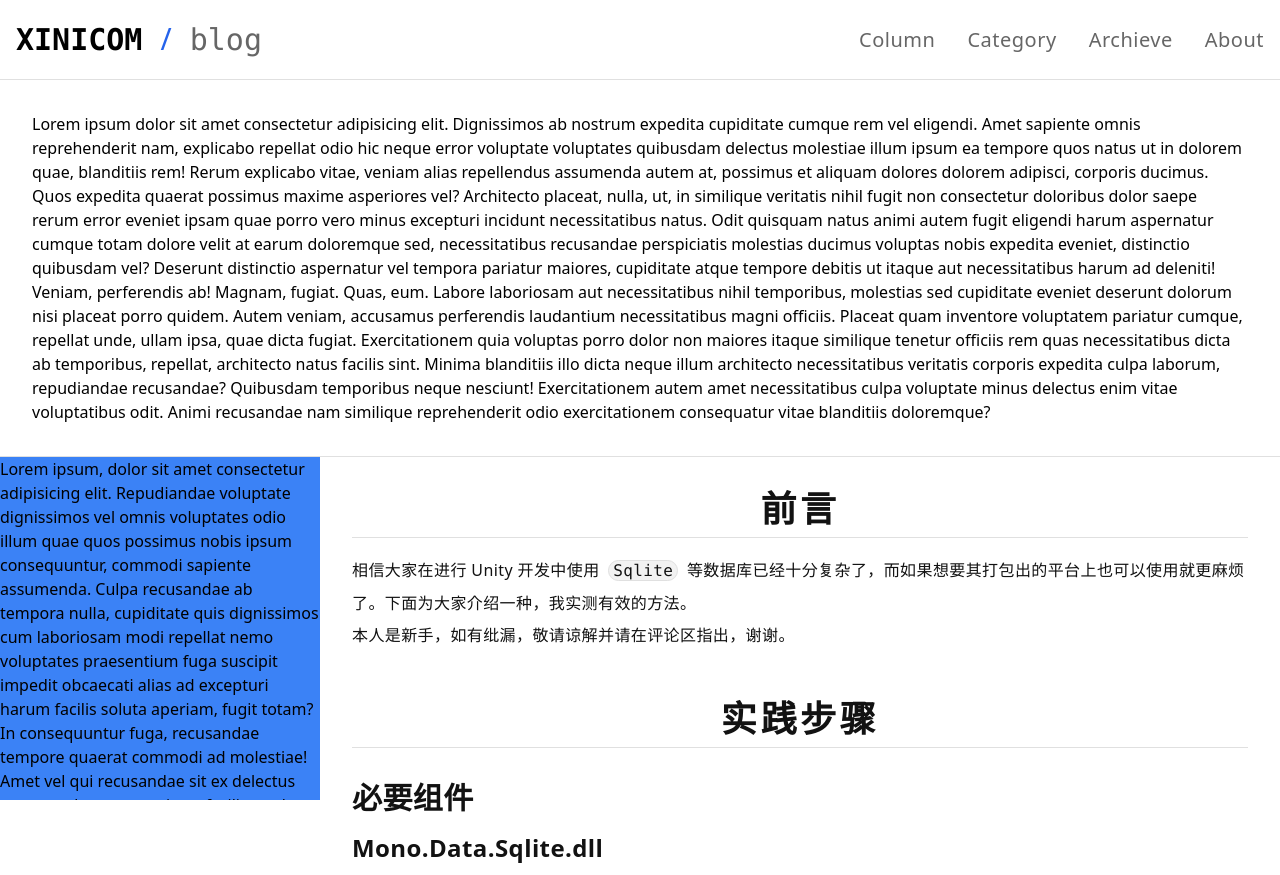
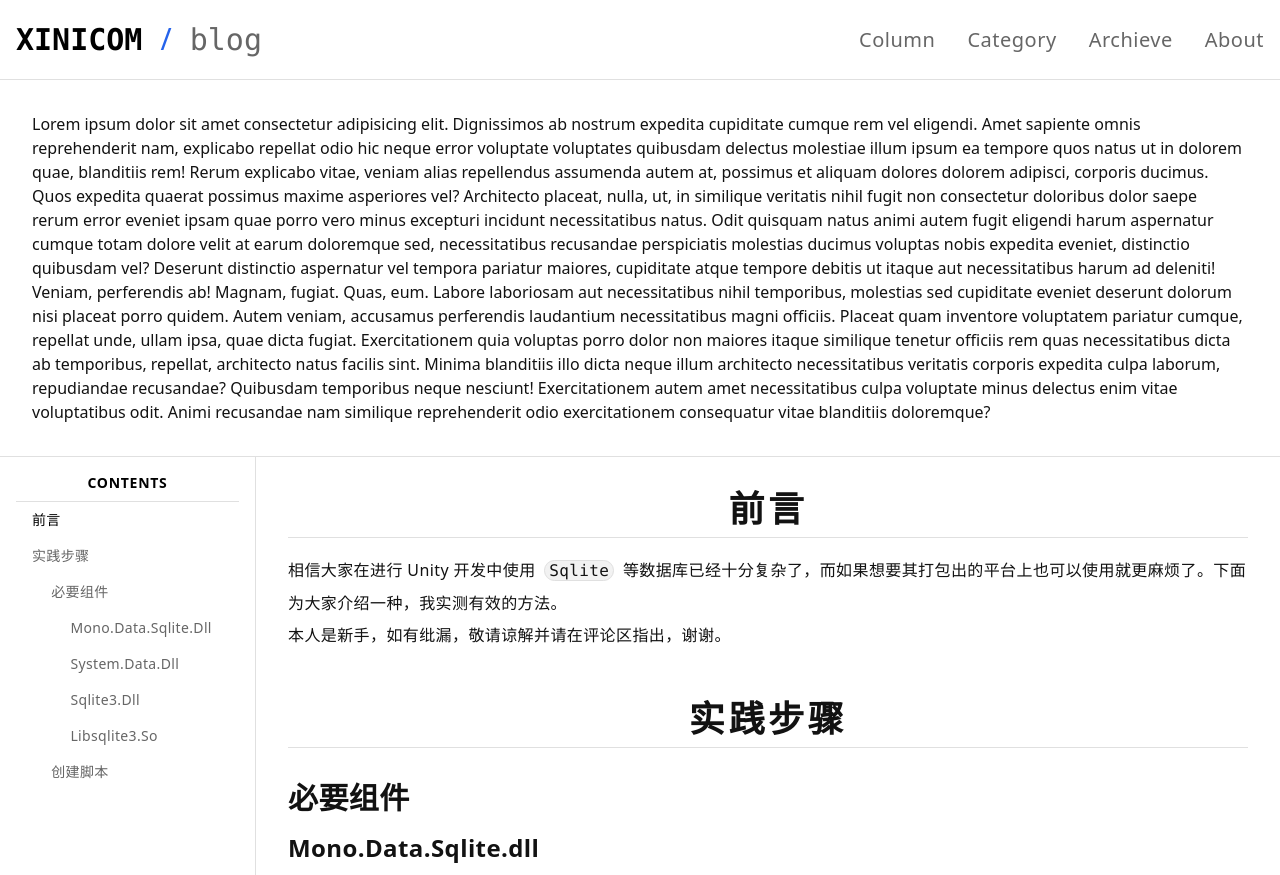
Before and after one commit to XINICOM/LearnTailwindCSS, a website: page src/articles/2026/07/12/testarticle1/index.html in a window 1280 px wide. Shown: the top 875 px of the page. Drawn offline with Linux system fonts and the light colour scheme.

Commit message:
TODO: enrich aside content DONE: basic aside function

```diff
--- a/src/articles/2026/07/12/testarticle1/index.html
+++ b/src/articles/2026/07/12/testarticle1/index.html
@@ -69,19 +69,18 @@
             >
                 <div>
                     <div
-                        class="text-lg uppercase tracking-wider text-center color-floating color-solid py-2 sticky top-0 border-y color-border"
+                        class="text-lg uppercase tracking-wider text-center color-floating color-solid py-2 sticky top-0 border-y color-border font-semibold"
                     >
                         contents
                     </div>
                     <div
-                        id="toc"
-                        class="flex flex-col gap-4 w-full text-lg capitalize tracking-wide py-2 px-8"
+                        class="toc flex flex-col gap-4 w-full text-lg capitalize tracking-wide py-2 px-8"
                     ></div>
                 </div>
                 <!-- <hr /> -->
                 <div>
                     <div
-                        class="text-lg uppercase tracking-wider text-center color-floating color-solid py-2 sticky top-0 border-y color-border"
+                        class="text-lg uppercase tracking-wider text-center color-floating color-solid py-2 sticky top-0 border-y color-border font-semibold"
                     >
                         navigation
                     </div>
@@ -97,7 +96,9 @@
             </div>
         </nav>
         <!-- TITLE -->
-        <div class="aside-resize-top mt-16 lg:mt-20 p-8 border-b color-border">
+        <div
+            class="aside-resize-top mt-16 lg:mt-20 p-8 border-b color-border color-text-content"
+        >
             Lorem ipsum dolor sit amet consectetur adipisicing elit. Dignissimos
             ab nostrum expedita cupiditate cumque rem vel eligendi. Amet
             sapiente omnis reprehenderit nam, explicabo repellat odio hic neque
@@ -133,55 +134,24 @@
         <!-- MAIN PART (ASIDE + TEXT CONTENT) -->
         <div class="content-body">
             <!-- LEFT ASIDE -->
-            <div class="hidden lg:block">
+            <div class="hidden lg:block border-r color-border">
                 <div class="py-0 pt-0 sticky top-20">
                     <aside
-                        class="aside-height-control-target flex flex-col bg-blue-500"
+                        class="aside-height-control-target flex flex-col text-sm"
                     >
                         <div
                             class="overflow-y-scroll grow"
                             style="overscroll-behavior: contain"
                         >
-                            <div class="h-fit w-full">
-                                Lorem ipsum, dolor sit amet consectetur
-                                adipisicing elit. Repudiandae voluptate
-                                dignissimos vel omnis voluptates odio illum quae
-                                quos possimus nobis ipsum consequuntur, commodi
-                                sapiente assumenda. Culpa recusandae ab tempora
-                                nulla, cupiditate quis dignissimos cum
-                                laboriosam modi repellat nemo voluptates
-                                praesentium fuga suscipit impedit obcaecati
-                                alias ad excepturi harum facilis soluta aperiam,
-                                fugit totam? In consequuntur fuga, recusandae
-                                tempore quaerat commodi ad molestiae! Amet vel
-                                qui recusandae sit ex delectus nostrum deserunt
-                                pariatur facilis, unde eos. Quibusdam corrupti
-                                beatae amet, officiis tenetur, tempore dolore
-                                soluta obcaecati nesciunt aliquam unde ipsum
-                                vero et. Soluta esse necessitatibus, veritatis
-                                impedit nesciunt iores, laborum repudiandae
-                                reiciendis. Consequatur vero voluptas explicabo
-                                unde dolorem doloremque temporibus error, labore
-                                perspiciatis? Fuga nam culpa aperiam? Culpa
-                                quidem qui voluptas modi beatae! Rem, veniam
-                                illum? Aliquam atque expedita totam voluptatibus
-                                facere iste, laborum culpa veniam numquam, eos
-                                iusto, vero quod saepe laudantium? Autem odit
-                                rem placeat excepturi quam. Incidunt magni unde
-                                ad numquam hic minima cum, id animi sapiente
-                                pariatur asperiores voluptatibus ipsa at optio,
-                                nisi itaque sed laboriosam architecto
-                                perferendis perspiciatis assumenda vitae!
-                                Ratione similique est consequuntur itaque id,
-                                veritatis nesciunt dicta ullam, laboriosam rem
-                                enim vel aliquid mollitia excepturi praesentium.
-                                Sit a atque odit, earum sed tenetur similique
-                                reprehenderit voluptate repellendus esse
-                                quisquam ipsum quas expedita doloribus fugiat
-                                quia cumque dolorem quos laudantium quam, autem
-                                rem accusantium eos. Incidunt perferendis illum
-                                dolorem, cumque non quas quis atque tenetur amet
-                                eum. In, soluta odit!
+                            <div class="pb-2 px-4 hidden lg:block 2xl:hidden">
+                                <div
+                                    class="uppercase tracking-wider text-center pt-4 pb-2 sticky top-0 border-b color-border color-text-primary color-layer-0 font-semibold"
+                                >
+                                    contents
+                                </div>
+                                <div
+                                    class="toc flex flex-col gap-4 w-full capitalize tracking-wide py-2 px-4"
+                                ></div>
                             </div>
                         </div>
                     </aside>
@@ -395,19 +365,25 @@
                 </article>
             </main>
             <!-- RIGHT ASIDE -->
-            <div class="hidden 2xl:block">
+            <div class="hidden 2xl:block border-l color-border">
                 <div class="py-0 pt-0 sticky top-20">
                     <aside
-                        class="aside-height-control-target flex flex-col bg-red-500"
+                        class="aside-height-control-target flex flex-col text-sm"
                     >
                         <div
                             class="overflow-y-scroll grow"
                             style="overscroll-behavior: contain"
                         >
-                            <div
-                                id="toc"
-                                class="flex flex-col gap-4 w-full text-lg capitalize tracking-wide py-2 px-8"
-                            ></div>
+                            <div class="pb-2 px-4">
+                                <div
+                                    class="uppercase tracking-wider text-center pt-4 pb-2 sticky top-0 border-b color-border color-text-primary color-layer-0 font-semibold"
+                                >
+                                    contents
+                                </div>
+                                <div
+                                    class="toc flex flex-col gap-4 w-full capitalize tracking-wide py-2 px-4"
+                                ></div>
+                            </div>
                         </div>
                     </aside>
                 </div>
--- a/src/input.css
+++ b/src/input.css
@@ -17,7 +17,7 @@ html {
     @apply w-screen min-h-screen;
     @apply mt-0;
     /* @apply left-0 right-0 bottom-0 top-16 lg:top-20 overflow-auto; */
-    @apply block lg:grid grid-cols-1 lg:grid-cols-[20rem_1fr] 2xl:grid-cols-[20rem_1fr_20rem];
+    @apply block lg:grid grid-cols-1 lg:grid-cols-[16rem_1fr] 2xl:grid-cols-[16rem_1fr_16rem];
 }
 .text-body {
     @apply max-w-5xl mx-auto px-8 leading-loose tracking-wide;
@@ -62,7 +62,8 @@ hr {
 /* TOC BTN */
 .toc-item {
     @apply text-textSecondary-light hover:text-textPrimary-light dark:text-textSecondary-dark dark:hover:text-textPrimary-dark;
-    @apply capitalize whitespace-pre-wrap;
+    @apply capitalize;
+    word-break: break-all;
 }
 .toc-item.toc-active {
     @apply text-textPrimary-light dark:text-textPrimary-dark;
--- a/src/scripts/tocGenterator.js
+++ b/src/scripts/tocGenterator.js
@@ -1,6 +1,6 @@
 const CONFIG = {
     tags: ["h1", "h2", "h3"],
-    tocContainer_ID: "toc",
+    tocContainer_Class: "toc",
     content_Attribute: "tocSource",
     safety_scroll_offset: 1,
 };
@@ -11,9 +11,9 @@ CONFIG.tags.forEach((x) => {
     if (tagIndent < baseIndent) baseIndent = tagIndent;
 });
 
-const container = document.getElementById(CONFIG.tocContainer_ID);
+const containers = document.querySelectorAll(`.${CONFIG.tocContainer_Class}`);
 const content = document.querySelector(`article[${CONFIG.content_Attribute}]`);
-if (container && content) {
+if (containers.length > 0 && content) {
     const headers = content.querySelectorAll(CONFIG.tags.join(","));
     if (headers) {
         let tocHTML = "";
@@ -29,11 +29,13 @@ if (container && content) {
                 h.id = id;
             }
             const indent = parseInt(h.tagName.substring(1), 10) - baseIndent;
-            tocHTML += `<a href="#${id}" class="toc-item level-${indent}">${"    ".repeat(indent)}${h.textContent.trim()}</a>`;
+            tocHTML += `<a href="#${id}" class="toc-item level-${indent}" style="padding-left: ${indent * 1.2}rem">${h.textContent.trim()}</a>`;
         });
-        container.innerHTML = tocHTML;
 
-        const tocLinks = container.querySelectorAll(".toc-item");
+        containers.forEach((c) => {
+            c.innerHTML = tocHTML;
+
+            const tocLinks = c.querySelectorAll(".toc-item");
             tocLinks.forEach((a) => {
                 a.addEventListener("click", function (e) {
                     e.preventDefault();
@@ -52,23 +54,24 @@ if (container && content) {
                     closeMenu();
                 });
             });
+        });
 
         window.addEventListener("scroll", OnScroll, { passive: true });
         window.addEventListener("load", () => {
-            updateActiveLink(headers, tocLinks);
+            updateActiveLink(headers, containers);
         });
         let resizeTimer;
         window.addEventListener("resize", () => {
             clearTimeout(resizeTimer);
             resizeTimer = setTimeout(() => {
-                updateActiveLink(headers, tocLinks);
+                updateActiveLink(headers, containers);
             }, 100);
         });
         let ticking = false;
         function OnScroll() {
             if (!ticking) {
                 window.requestAnimationFrame(() => {
-                    updateActiveLink(headers, tocLinks);
+                    updateActiveLink(headers, containers);
                     ticking = false;
                 });
                 ticking = true;
@@ -77,14 +80,17 @@ if (container && content) {
     }
 }
 
-function updateActiveLink(headers, links) {
+function updateActiveLink(headers, containers) {
+    containers.forEach((c) => {
+        const links = c.querySelectorAll(".toc-item");
+
         let currentIndex = -1;
         const scrollY =
             window.pageYOffset +
             (window.innerWidth > 1024 ? 80 : 64) +
             CONFIG.safety_scroll_offset;
 
-    if (!headers || !links) return;
+        if (!headers || links.length <= 0) return;
         for (let i = headers.length - 1; i >= 0; i--) {
             const h = headers[i];
             const rect = h.getBoundingClientRect();
@@ -104,4 +110,5 @@ function updateActiveLink(headers, links) {
                 a.classList.remove("toc-active");
             }
         });
+    });
 }
```
Also changed, not shown: src/output.css. Lines whose indentation alone changed are shown as unchanged.
